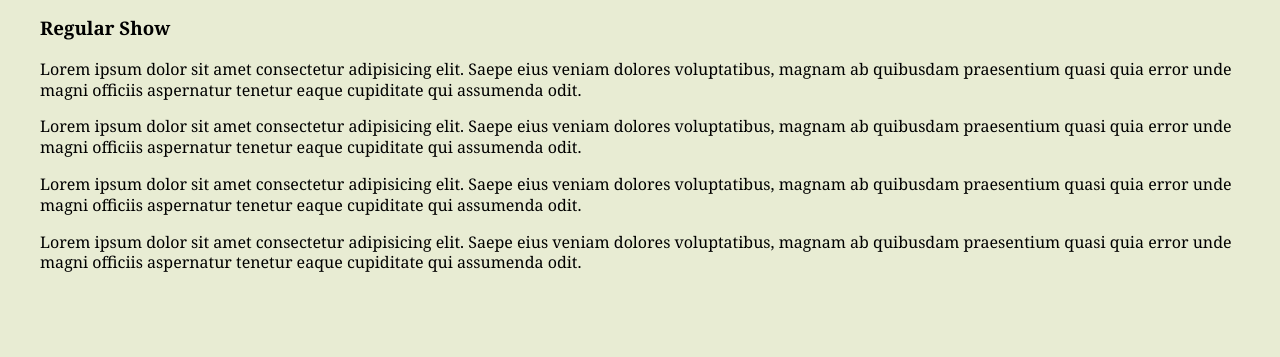
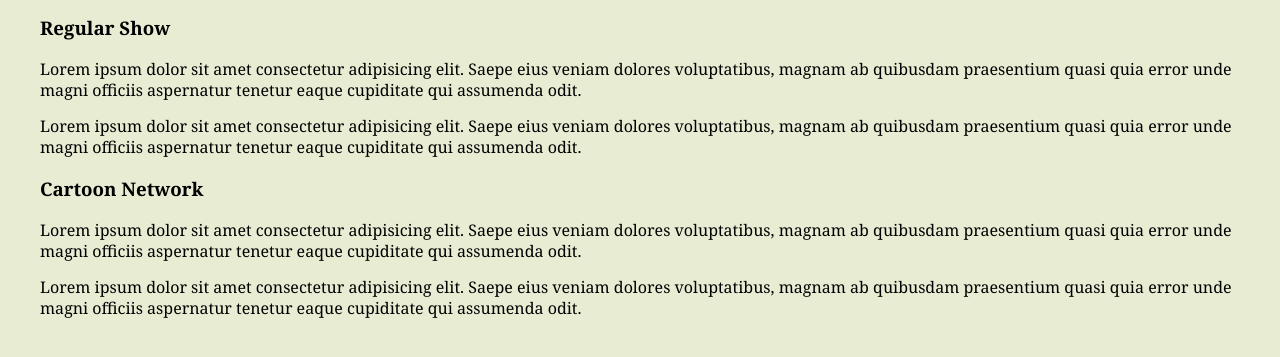
Before and after one commit to tamalchowdhury/sample-2, a plain HTML site: page index.html in a window 1280 px wide. Shown: the part 169-526 px from the top of the page. Drawn offline with Linux system fonts and the light colour scheme.

Commit message:
Created a new h3 for cartoon network

```diff
--- a/index.html
+++ b/index.html
@@ -29,6 +29,9 @@
       unde magni officiis aspernatur tenetur eaque cupiditate qui assumenda
       odit.
     </p>
+
+    <h3>Cartoon Network</h3>
+
     <p>
       Lorem ipsum dolor sit amet consectetur adipisicing elit. Saepe eius veniam
       dolores voluptatibus, magnam ab quibusdam praesentium quasi quia error
```
